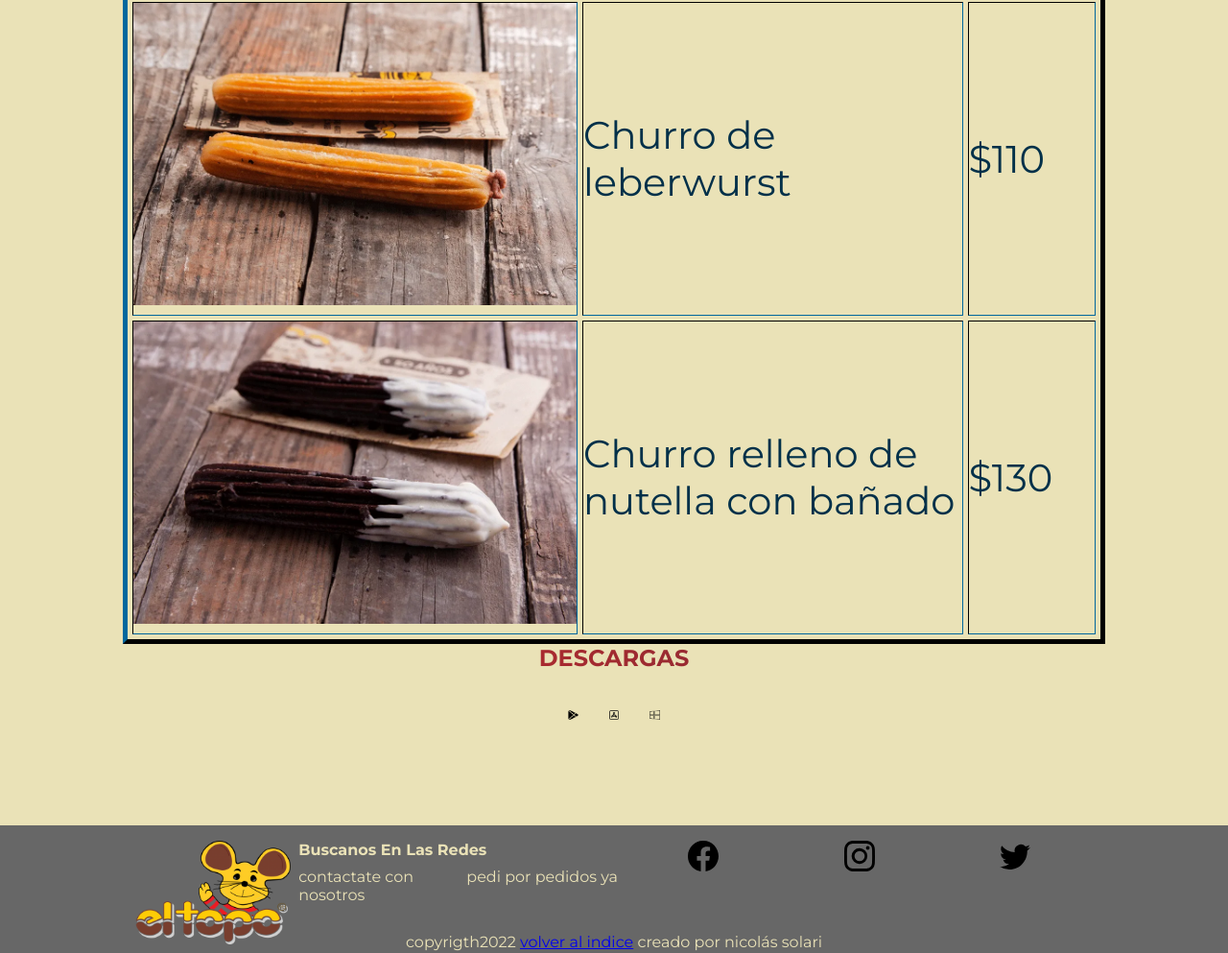
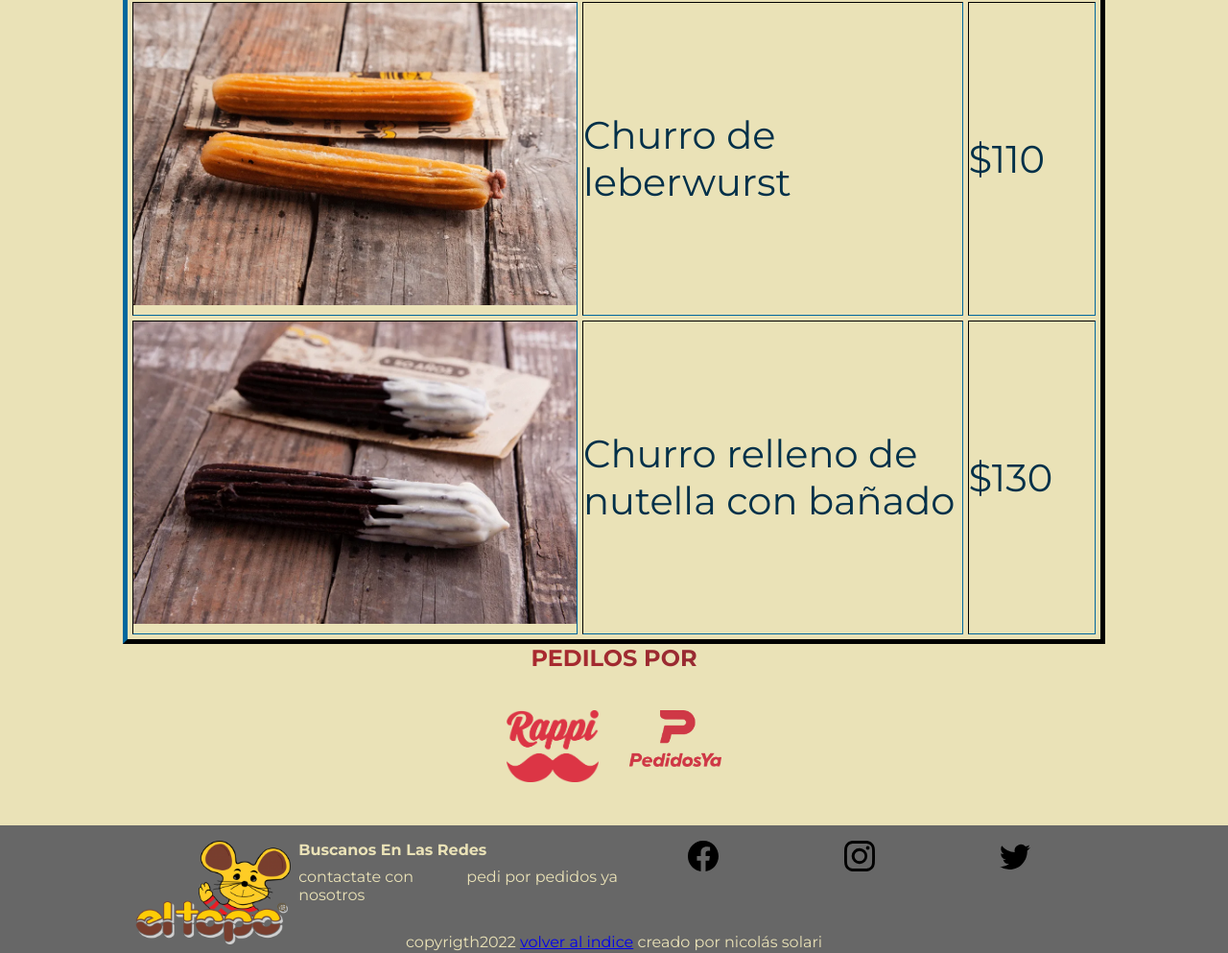
Before and after one commit to NicolasGuillermoSolari/PF-HTML-Solari, a website: page pages/productos.html in a window 1280 px wide. Shown: the part 624-1617 px from the top of the page at 96% size. Drawn offline with Linux system fonts and the light colour scheme.

Commit message:
se agregan logos de rappi y pedidos ya

```diff
--- a/SCSS/_download.scss
+++ b/SCSS/_download.scss
@@ -33,8 +33,6 @@
 }
 @media (min-width: 768px) {
   .download {
-    margin-left: none;
-    margin-right: none;
     .container {
       .download_logobox {
         display: flex;
@@ -44,15 +42,10 @@
         height: auto;
         max-width: 100%;
         justify-content: center;
-        a {
+        .imagen {
           height: 8rem;
           width: auto;
           padding: 1rem;
-          img {
-            height: 8rem;
-            width: auto;
-            padding: 1rem;
-          }
         }
       }
     }
--- a/SCSS/_form.scss
+++ b/SCSS/_form.scss
@@ -6,9 +6,6 @@
     .selection {
       .table_intro {
         border-color: $blue-color;
-        tr {
-          border-color: beige;
-        }
       }
     }
   }
--- a/pages/productos.html
+++ b/pages/productos.html
@@ -89,18 +89,13 @@
       </div>
       <section class="download">
         <div class="container">
-          <h4 class="download_title">Descargas</h4>
+          <h4 class="download_title">Pedilos por</h4>
           <div class="download_logobox">
-            <a href="https://play.google.com/store/apps?hl=es"
-              ><img src="../imagen/playstore.png" alt="logo playstore"
-            /></a>
-            <a href="https://www.apple.com/store"
-              ><img src="../imagen/app-store.png" alt="logo appstore"
-            /></a>
-            <a
-              href="https://www.microsoft.com/es-ar/?gclid=CjwKCAiAkrWdBhBkEiwAZ9cdcCb5E6Lrr11ChIkoOYL-RMHW_ZOYISH42VeI8CIe9Lo_PhpVw2jB0BoCz_gQAvD_BwE"
-              ><img src="../imagen/windows.png" alt="logo windows"
-            /></a>
+            <img src="../imagen/rappi-seeklogo.png" alt="logo rappi" />
+            <img
+              src="../imagen/pedidos-ya-seeklogo.png"
+              alt="logo pedidos ya"
+            />
           </div>
         </div>
       </section>
```
Also changed, not shown: SCSS/_contacto.scss (+7 -8 lines), index.html (+3 -11 lines), pages/contacto.html (+11 -14 lines), pages/nosotros.html (+3 -4 lines), pages/noticias.html (+3 -11 lines).
